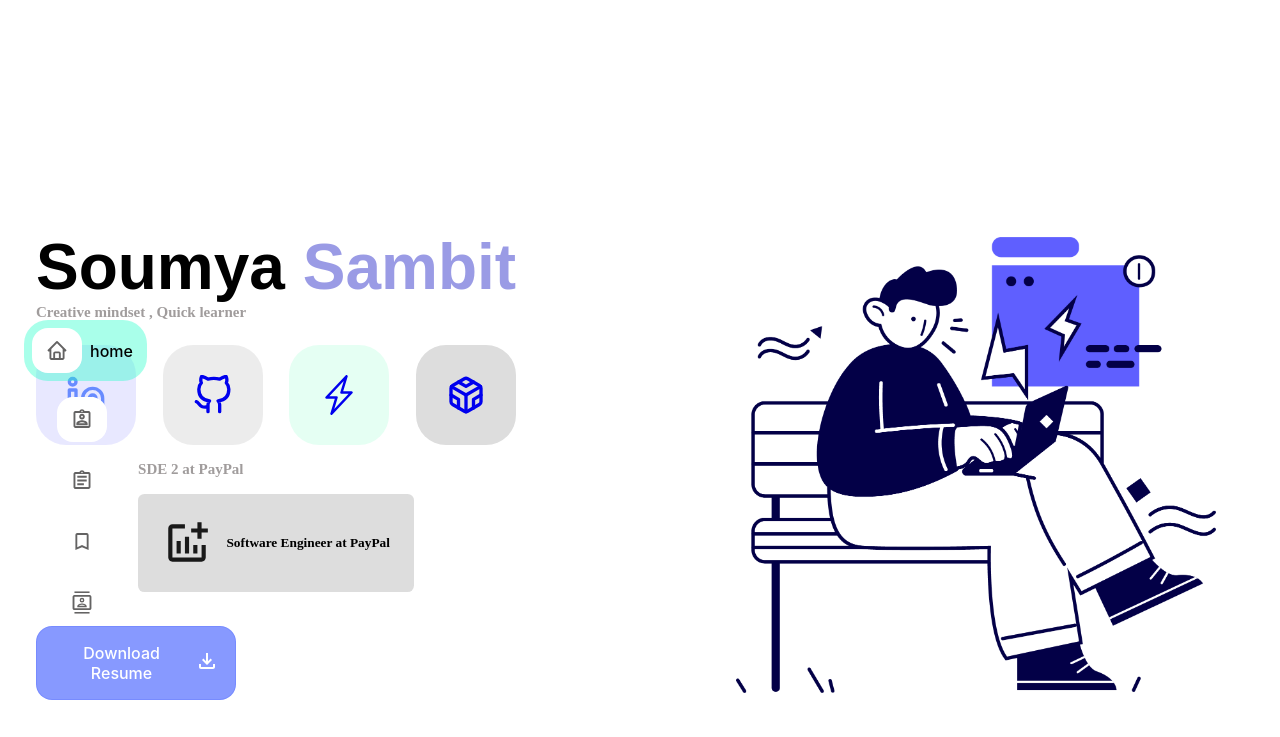
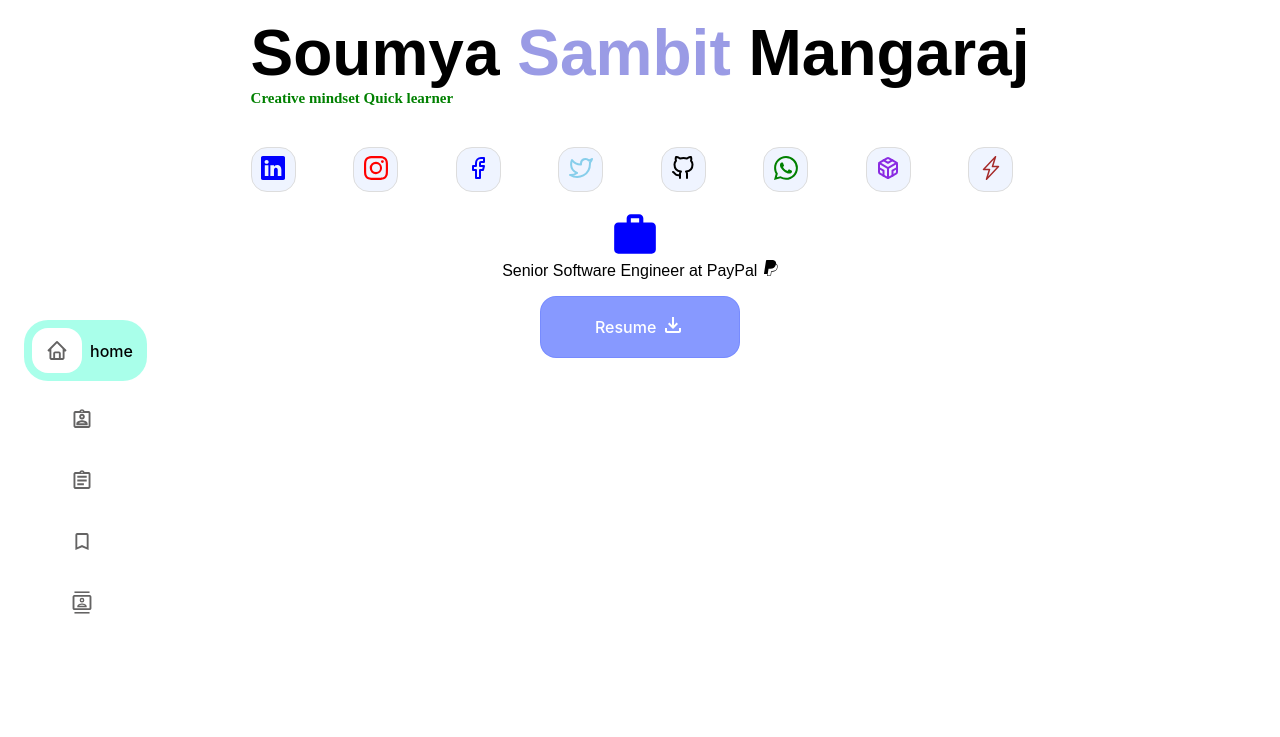
Before and after one commit to smangaraj28/smangaraj28.github.io, a React (Create React App) app: page / in a window 1280 px wide. Shown: the top 737 px of the page. Built offline with nearby package versions, Linux system fonts and the light colour scheme; a web font is replaced by a local one.

Commit message:
Home and Links got changed
Home and Links got changed

Structure changes

```diff
--- a/src/App.js
+++ b/src/App.js
@@ -17,7 +17,7 @@ export default function App() {
     <>
       {/* <Model /> */}
       {/* <Topnav /> */}
-      <Home {...user.personal}/>
+      <Home personal={user.personal} links={user.links}/>
       <About personal={user.personal} links={user.links}/>
       <Skills skills={user.skills}/>
       <Project {...user.projects}/>
--- a/src/Component/Home/Home.js
+++ b/src/Component/Home/Home.js
@@ -1,28 +1,21 @@
 import "./Home.css";
 import "./window.css";
 import { useState } from "react";
-import { FiLinkedin, FiGithub, FiCodesandbox } from "react-icons/fi";
 import {
-  MdOutlineNearMe,
-  MdOutlineAddchart,
   MdOutlineFileDownload,
-  MdEast
+  MdWork
 } from "react-icons/md";
-import { BsLightningCharge } from "react-icons/bs";
 import Window from "./Window";
 import hero from "../../assets/034.png";
+import Links from "../Links/Links";
+import { BsPaypal } from "react-icons/bs";
 
-export default function Home({name, keywords, currentStatus}) {
+export default function Home(props) {
   const [dark, setdark] = useState(false);
 
-  const ListIcons = [
-    <FiLinkedin color={dark ? "white" : "#688bff"} />,
-    <FiGithub />,
-    <BsLightningCharge />,
-    <FiCodesandbox />,
-    <BsLightningCharge />,
-    <FiCodesandbox />
-  ];
+  const { name, keywords, currentStatus } =props?.personal;
+  const links = props?.links;
+
   return (
     <section
       className="Home"
@@ -62,93 +55,38 @@ export default function Home({name, keywords, currentStatus}) {
             {name.split(" ")[0]}{" "}
             <span style={{ color: dark ? "#4a4854" : "#0508be67" }}>
               {name.split(" ")[1]}
-          </span>
+            </span>{" "}
+            {name.split(" ")[2]}
             <p>
-            {" "}
-            {keywords[0]} , {keywords[1]}{" "}
+              {keywords.map(txt => <span style={{ color: "green" }}>{txt + " "}</span>)}
             </p>
         </h1>
         <div className="p-box">
-          {[
-            {
-              color: dark ? "#4a4854" : "#0000ff17",
-              path: "https://www.linkedin.com/in/soumya-sambit-mangaraj/"
-            },
-            {
-              color: dark ? "#ddd" : "#00000013",
-              path: "https://github.com/smangaraj28"
-            },
-            {
-              color: dark ? "#ddd" : "#40ffa623",
-              path: "https://stackblitz.com/@smangaraj28"
-            },
-            {
-              color: "#ddd",
-              path: "https://codesandbox.io/u/smangaraj28"
-            }
-          ].map((item, i) => (
-            <a href={item.path}>
-              <div
-                className="s-button"
-                style={{ background: item.color }}
-                key={i}
-              >
-                {ListIcons[i]}
+          <Links {...links}></Links>
         </div>
-            </a>
-          ))}
-        </div>
-
-        <div style={{ paddingTop: "1rem" }}>
-          <h1>
-            {" "}
-            <p>SDE 2 at PayPal</p>
-          </h1>
-          <button
-            className="current-status"
-            style={{
-              backgroundColor: dark ? "#4a4854" : "#DDD",
-              color: dark ? "#ffff" : "black",
-              fontWeight: dark ? "200" : "700"
-            }}
-          >
-            <MdOutlineAddchart
+        <br />
+        <div style={{display: "flex", alignItems: "center", flexDirection: "column"}}>
+            <MdWork
               style={{
                 fontSize: "50px",
                 marginRight: "0.6rem",
-                color: dark ? "#ffff" : "#191919"
+                color: dark ? "#ffff" : "blue"
               }}
             />
-            <span>{currentStatus}</span>
-          </button>
-        </div>
-        <br />
-        <div className="buttons-grup">
-          {/* <button>
-            <span>explore more</span>
-            <span>
-              <MdOutlineNearMe />
-            </span>
-          </button> */}
-
+            <span>{currentStatus} <BsPaypal style={{ fontSize: "1rem" }} /> </span>
+            <div className="buttons-grup" style={{justifyContent: "space-around"}}>
               <button>
-            <span>Download Resume</span>
+                <span>Resume</span>
                 <span>
                   <MdOutlineFileDownload style={{ fontSize: "24px" }} />
                 </span>
               </button>
             </div>
         </div>
+      </div>
 
-      <div
-        className="hero"
-        style={{ backgroundColor: dark ? "#4a4854" : "none" }}
-      >
+      <div className="hero" style={{ backgroundColor: dark ? "#4a4854" : "none" }}>
         <img src={hero} width="80%" alt="bscjhdh" />
-        <div>
-          {/* <FiLinkedin className="switch" /> */}
-          {/* <MdEast className="switch" /> */}
-        </div>
       </div>
       <div>
         <Window />
--- a/src/Component/Links/Links.js
+++ b/src/Component/Links/Links.js
@@ -8,42 +8,42 @@ export default function Links({linkedin, facebook, instagram, whatsapp,
       <>
          <button className="avatar">
             <a href={linkedin}>
-              <BsLinkedin style={{ fontSize: "1.5rem" }} />
+              <BsLinkedin style={{ fontSize: "1.5rem", color: "blue" }} />
             </a>
           </button>
           <button className="avatar">
             <a href={instagram}>
-              <BsInstagram style={{ fontSize: "1.5rem" }} />
+              <BsInstagram style={{ fontSize: "1.5rem", color: "red" }} />
             </a>
           </button>
           <button className="avatar">
             <a href={facebook}>
-              <FiFacebook style={{ fontSize: "1.5rem" }} />
+              <FiFacebook style={{ fontSize: "1.5rem", color: "blue" }} />
             </a>
           </button>
           <button className="avatar">
             <a href={twitter}>
-              <FiTwitter style={{ fontSize: "1.5rem" }} />
+              <FiTwitter style={{ fontSize: "1.5rem", color: "skyblue" }} />
             </a>
           </button>
           <button className="avatar">
             <a href={github}>
-              <FiGithub style={{ fontSize: "1.5rem" }} />
+              <FiGithub style={{ fontSize: "1.5rem", color: "black" }} />
             </a>
           </button>
           <button className="avatar">
             <a href={whatsapp}>
-              <BsWhatsapp style={{ fontSize: "1.5rem" }} />
+              <BsWhatsapp style={{ fontSize: "1.5rem", color: "green" }} />
             </a>
           </button>
           <button className="avatar">
             <a href={sandbox}>
-              <FiCodesandbox style={{ fontSize: "1.5rem" }} />
+              <FiCodesandbox style={{ fontSize: "1.5rem", color: "blueviolet" }} />
             </a>
           </button>
           <button className="avatar">
             <a href={stackblitz}>
-              <BsLightningCharge style={{ fontSize: "1.5rem" }} />
+              <BsLightningCharge style={{ fontSize: "1.5rem", color: "brown" }} />
             </a>
           </button>
       </>
--- a/src/Data/data.json
+++ b/src/Data/data.json
@@ -9,7 +9,7 @@
         "address": "",
         "mapLink": "",
         "keywords": ["Creative mindset", "Quick learner"],
-        "currentStatus": "Software Engineer at PayPal",
+        "currentStatus": "Senior Software Engineer at PayPal",
         "details": "I'm currently working as a senior software engineer at PayPal. I like to learn new things. Being knowledgeable about any subject is an ongoing process, and I’m always proactive about seeking new opportunities to develop and grow in my role"
     },
     "employement": [
```
Lines whose indentation alone changed are shown as unchanged.
